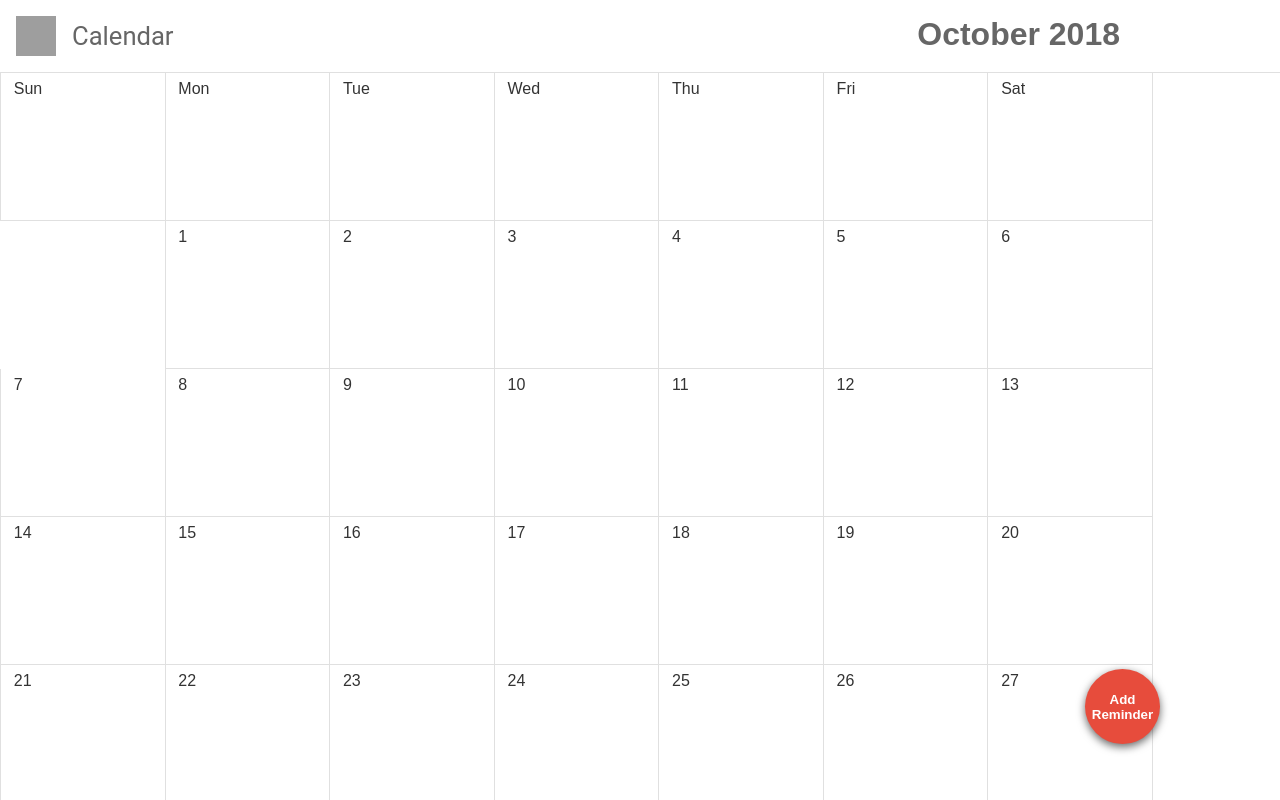
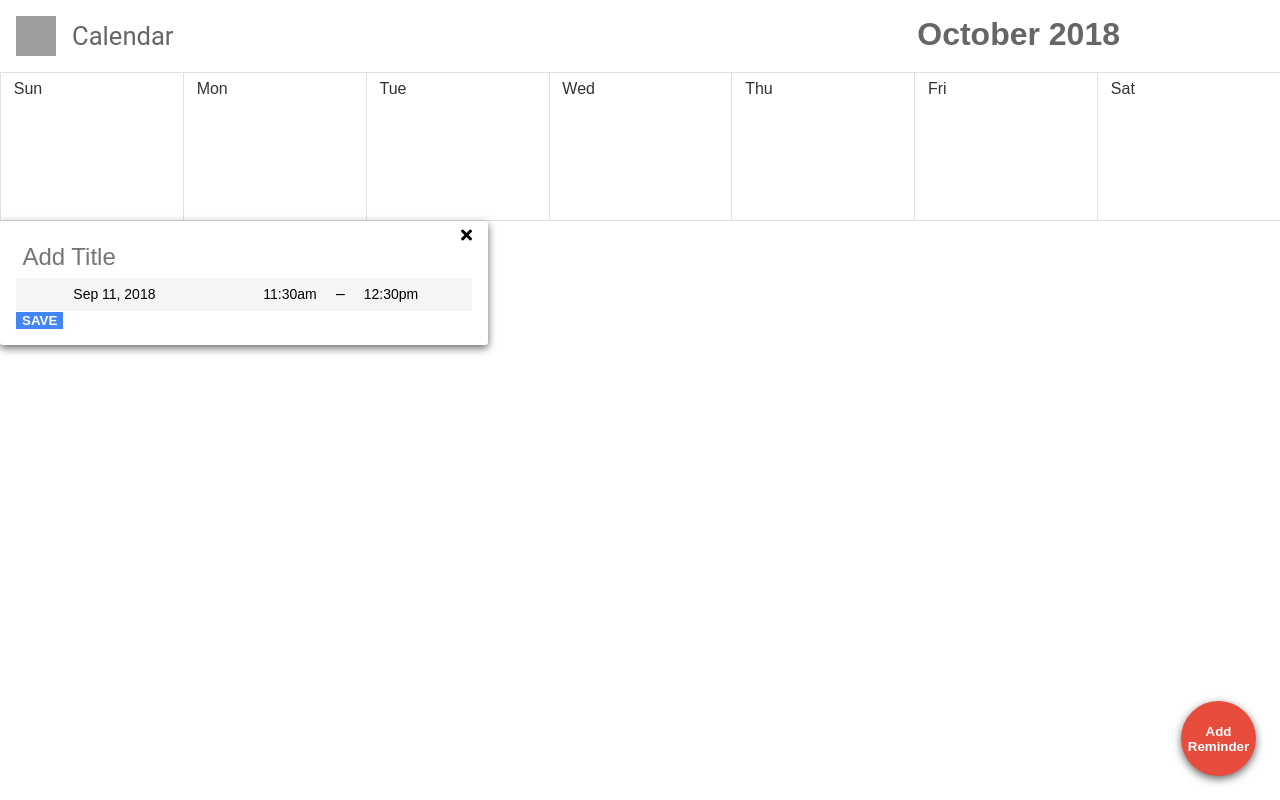
Before and after one commit to theboynextdoor/calendar-app, a React (Create React App) app: page / in a window 1280 px wide. Shown: the top 800 px of the page. Built offline with nearby package versions, Linux system fonts and the light colour scheme; grey boxes are pictures that could not be loaded.

Commit message:
Create Form Fields [date, time, and title]. Start on Card

```diff
--- a/public/index.html
+++ b/public/index.html
@@ -4,6 +4,7 @@
     <meta charset="utf-8">
     <meta name="viewport" content="width=device-width, initial-scale=1, shrink-to-fit=no">
     <meta name="theme-color" content="#000000">
+    <link rel="stylesheet" href="https://use.fontawesome.com/releases/v5.4.1/css/all.css" integrity="sha384-5sAR7xN1Nv6T6+dT2mhtzEpVJvfS3NScPQTrOxhwjIuvcA67KV2R5Jz6kr4abQsz" crossorigin="anonymous">
     <!--
       manifest.json provides metadata used when your web app is added to the
       homescreen on Android. See https://developers.google.com/web/fundamentals/engage-and-retain/web-app-manifest/
--- a/src/App.css
+++ b/src/App.css
@@ -13,6 +13,42 @@
 }
 
 .calendar {
-  width: 90%;
+  width: 100%;
   border-right: 1px solid #e0e0e0;
 }
+
+.row {
+  display: flex;
+  align-items: center;
+}
+
+.fa-clock {
+  color: #333;
+  margin-right: 1rem;
+}
+
+.card {
+    border-radius: 3px;
+    box-sizing: border-box;
+    max-width: 488px;
+    width: 85%;
+    box-shadow: 0 3px 8px rgba(0, 0, 0, .6);
+    padding: 16px;
+    position: relative;
+    justify-content: space-between;
+}
+
+.btn--close {
+  position: absolute;
+  cursor: pointer;
+  top: .4rem;
+  right: 1rem;
+}
+
+.o-btn {
+  border: 0;
+  cursor: pointer;
+  color: #fff;
+  font-weight: bold;
+  background-color: #4285f4;
+}
--- a/src/App.js
+++ b/src/App.js
@@ -4,6 +4,10 @@ import MastHead from './components/MastHead';
 import Day from './components/Calendar/Day';
 import './App.css';
 import Week from './components/Calendar/Week';
+import TimeField from './components/FormFields/TimeField';
+import DateField from './components/FormFields/DateField';
+import TitleField from './components/FormFields/TitleField';
+
 // date-fns
 import getDate from 'date-fns/get_date';
 import isSameWeek from 'date-fns/is_same_week';
@@ -39,10 +43,11 @@ class App extends Component {
     return (
       <div className="calendar">
         {days}
+
       </div>
     );
   }
-
+  // <Days days={this.state.days}/>
   render() {
     var days = Object.keys(this.state.days);
 
@@ -51,9 +56,24 @@ class App extends Component {
         <MastHead title={formatToMonthYear(days[0])} />
         <div className="calendar">
           <CalendarHeader />
-          <Days days={this.state.days}/>
+
         </div>
         <Button>Add Reminder</Button>
+          <div className="card">
+            <div className="btn--close"><i className="fas fa-times"></i></div>
+            <TitleField placeholder="Add Title" />
+            <div className="datetime-container">
+              <div className="date-container">
+                <DateField value="Sep 11, 2018" />
+              </div>
+              <div className="time-container">
+                <TimeField value="11:30am" type="time" />
+                <div className="seperator">&ndash;</div>
+                <TimeField value="12:30pm" type="time" />
+              </div>
+            </div>
+            <button className="o-btn">SAVE</button>
+          </div>
       </div>
     );
   }
--- a/src/components/Button/master.css
+++ b/src/components/Button/master.css
@@ -1,8 +1,8 @@
 .btn {
     /*Floating button*/
-    bottom: 3.5rem;
+    bottom: 1.5rem;
     position: fixed;
-    right:  7.5rem;
+    right:  1.5rem;
 
     /*Rounding button*/
     border-radius: 100px;
--- /dev/null
+++ b/src/components/FormFields/DateField.js
@@ -0,0 +1,13 @@
+import React from 'react';
+import './master.css';
+
+// stores specific information
+// about a type
+
+function DateField(props) {
+    return (
+        <input value={props.value} className="input-field input-field--date" required />
+    );
+}
+
+export default DateField;
--- /dev/null
+++ b/src/components/FormFields/TimeField.js
@@ -0,0 +1,11 @@
+import React from 'react';
+import './master.css';
+
+
+function TimeField(props) {
+    return (
+        <input value={props.value} className="input-field input-field--time" required />
+    );
+}
+
+export default TimeField;
--- /dev/null
+++ b/src/components/FormFields/TitleField.js
@@ -0,0 +1,9 @@
+import React from 'react';
+
+function TitleField(props) {
+    return (
+        <input type="text" placeholder={props.placeholder} className="input-field input-field--title"/>
+    );
+}
+
+export default TitleField;
--- /dev/null
+++ b/src/components/FormFields/master.css
@@ -0,0 +1,51 @@
+.input-field {
+    background-color: transparent;
+    border: 0;
+    font-size: .875rem;
+    padding: .4rem;
+}
+
+.title-field {
+    border: 0;
+    font-size: 1.5rem;
+}
+
+.input-field--time,
+.input-field--date{
+    font-size: 0.874rem;
+    padding: .4rem;
+    text-align: center;
+    border: 2px solid #F5F5F5;
+}
+
+.input-field--time {
+    width: 33%;
+}
+
+.input-field--time:focus,
+.input-field--date:focus {
+    border-bottom: 2px solid #4F86EC !important;
+    outline: none !important;
+}
+
+.input-field--title {
+    font-size: 1.5rem;
+}
+
+.input-field--title:focus {
+    outline: none;
+}
+
+
+.datetime-container {
+    background: #F5F5F5;
+    display: flex;
+    flex-direction: row;
+}
+
+.date-container,
+.time-container {
+    display: flex;
+    width: 50%;
+    align-items: center;
+}
```
Also changed, not shown: src/components/CreateReminder/CreateReminder.js (added, +18 -0 lines).
